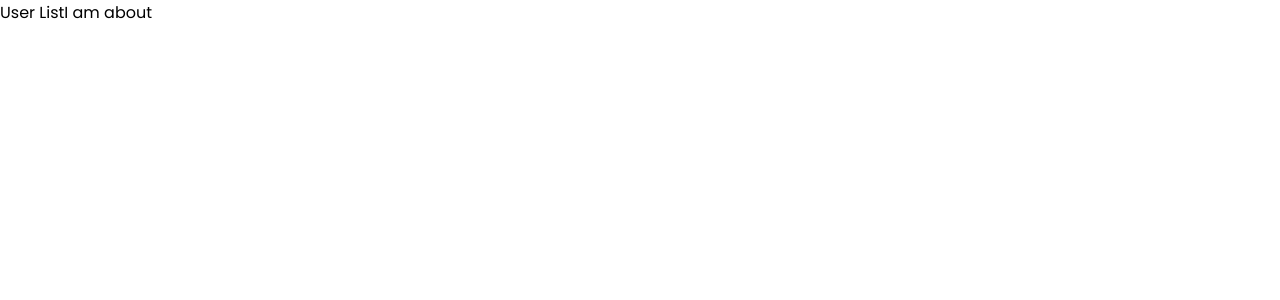
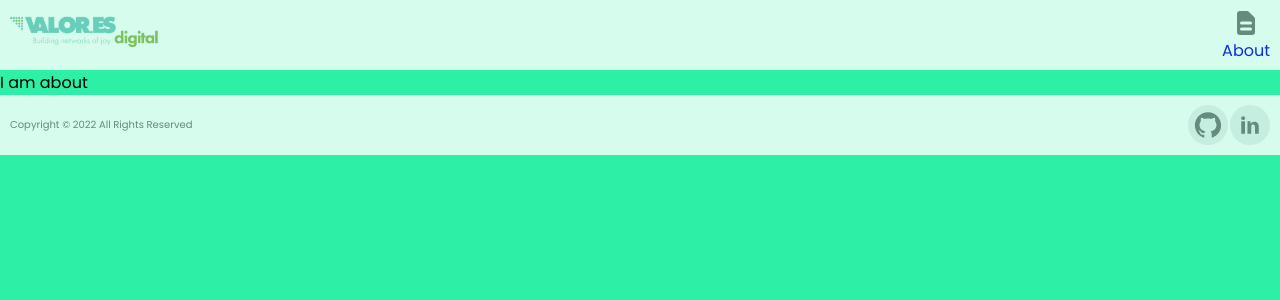
Before and after one commit to valoresdigital/test1, a React (Create React App) app: page /about in a window 1280 px wide. Shown: the top 300 px of the page. Built offline with nearby package versions, Linux system fonts and the light colour scheme.

Commit message:
:lipstick: (feat) Creation of header and footer

```diff
--- a/package.json
+++ b/package.json
@@ -12,6 +12,8 @@
     "@types/react-dom": "^18.0.8",
     "react": "^18.2.0",
     "react-dom": "^18.2.0",
+    "react-icons": "^4.6.0",
+    "react-router-dom": "^6.4.2",
     "react-scripts": "5.0.1",
     "sass": "^1.55.0",
     "typescript": "^4.8.4"
--- a/src/App.tsx
+++ b/src/App.tsx
@@ -1,13 +1,23 @@
 import React from "react";
+import { BrowserRouter, Route, Routes } from 'react-router-dom';
 import { About } from "./components/About/About";
+import { Footer } from "./components/Footer/Footer";
+import { Header } from "./components/Header/Header";
+import { Home } from "./components/Home/Home";
 
 function App() {
   return (
-    <div className="App">
-      User List
-      <About/>
+    <div className="app">
+      <BrowserRouter>
+        <Header/>
+        <Routes>
+          <Route path='/' element={<Home />} />
+          <Route path='/about' element={<About />} />
+        </Routes>
+        <Footer/>
+      </BrowserRouter>
     </div>
   );
-}
+};
 
 export default App;
--- /dev/null
+++ b/src/components/Footer/Footer.scss
@@ -0,0 +1,40 @@
+.footer {
+    opacity: 0.8;
+    background-color: #fff;
+    display: flex;
+    justify-content: space-between;
+    align-items: center;
+    padding: 0 10px;
+    height: 60px;
+    &__text {
+        width: 80%;
+        font-size: 10px;
+        color:#737373
+    }
+    &__list {
+        list-style: none;
+        display: flex;
+        padding: 0;
+        &__social {
+            border-radius: 100%;
+            text-align: center;
+            line-height: 40px;
+            width: 40px;
+            height: 40px;
+            margin-left: 2px;
+            background-color: #eceeef;
+            display: flex;
+            justify-content: center;
+            align-items: center;
+            &--icon{
+                display: flex;
+                justify-content: center;
+                align-items: center;
+                svg{
+                    color:#737373;
+                    font-size: 30px;
+                }
+            }
+        }
+    }
+}
--- /dev/null
+++ b/src/components/Footer/Footer.tsx
@@ -0,0 +1,26 @@
+import React from 'react';
+import './Footer.scss';
+import { TiSocialLinkedin } from "react-icons/ti";
+import { AiOutlineGithub } from "react-icons/ai";
+
+export const Footer = () => {
+  return (
+    <footer className='footer'>
+        <p className='footer__text'>
+            Copyright &copy; 2022 All Rights Reserved
+        </p>
+        <ul className='footer__list'>
+            <li className='footer__list__social'>
+                <a href='https://www.linkedin.com/in/nahomiconde/' className='footer__list__social--icon'>
+                <AiOutlineGithub></AiOutlineGithub>
+                </a>
+            </li>
+            <li className='footer__list__social'>
+                <a href='https://github.com/nahyoomi' className='footer__list__social--icon'>
+                    <TiSocialLinkedin></TiSocialLinkedin>
+                </a>
+            </li>
+        </ul>
+    </footer>
+  )
+}
--- /dev/null
+++ b/src/components/Header/Header.scss
@@ -0,0 +1,28 @@
+.header{
+    display: flex;
+    justify-content: space-between;
+    align-items: center;
+    opacity: 0.8;
+    height: 70px;
+    background-color: #fff;
+    padding: 0 10px;
+    &__img{
+        width: 150px;
+    }
+    &__about{
+        display: flex;
+        flex-direction: column;
+        align-items: center;
+        svg{
+            font-size: 30px;
+            color: #737373;
+        }
+        span{
+            display: none;
+            @media (min-width: 375px) {
+                display:block;
+                text-decoration: none;
+            }
+        }
+    }
+}
--- /dev/null
+++ b/src/components/Header/Header.tsx
@@ -0,0 +1,21 @@
+import React from 'react';
+import './Header.scss';
+import { Link } from "react-router-dom";
+import logo from '../../assets/logo.png';
+import { HiDocumentText } from "react-icons/hi";
+
+export const Header = () => {
+  return (
+    <header className='header'>
+      <Link to='/'>
+        <img  className='header__img' src={logo} alt='valores-digital-logo'/>
+      </Link>
+      <Link to='/about'>
+        <div className='header__about'>
+          <HiDocumentText className='header__about-icon' />
+          <span>About</span>
+        </div>
+      </Link>
+    </header>
+  );
+};
--- /dev/null
+++ b/src/components/Home/Home.tsx
@@ -0,0 +1,8 @@
+import React from 'react';
+import './Home.scss';
+
+export const Home = () => {
+  return (
+    <div>Home</div>
+  )
+}
--- /dev/null
+++ b/src/images.d.ts
@@ -0,0 +1,4 @@
+declare module "*.png";
+declare module "*.svg";
+declare module "*.jpeg";
+declare module "*.jpg";
--- a/src/index.scss
+++ b/src/index.scss
@@ -3,5 +3,13 @@
 body {
   font-family: 'Poppins', sans-serif;
   font-size: 16px;
+  box-sizing: border-box;
   margin: 0;
+  padding: 0;
+  background-color: hsl(157, 87%, 56%);
 }
+
+
+a{
+  text-decoration: none;
+}
```
Also changed, not shown: src/assets/logo.png (added), src/components/Home/Home.scss (added), 1 other file (tests, documents, lock files or other folders).
